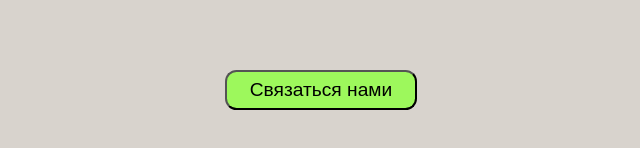
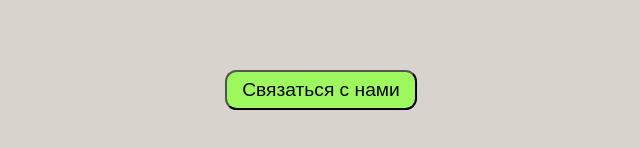
Before and after one commit to MrOganes/MrOganes.github.io, a plain HTML site: page №8/index8.html in a window 1280 px wide. Shown: the part 250-398 px from the top of the page, 319-959 px from the left. Drawn offline with nearby package versions, Linux system fonts and the light colour scheme.

Commit message:
Update index8.html

```diff
--- a/№8/index8.html
+++ b/№8/index8.html
@@ -11,7 +11,7 @@
   </head>
 
   <body>
-	<button class="myButton">Связаться нами</button>
+	<button class="myButton">Связаться с нами</button>
     <form id="myForm" method="POST" action="https://api.slapform.com/aXHxW8DxN">
 		<h3>Заполните форму</h3>
 		<div id="info">
```
